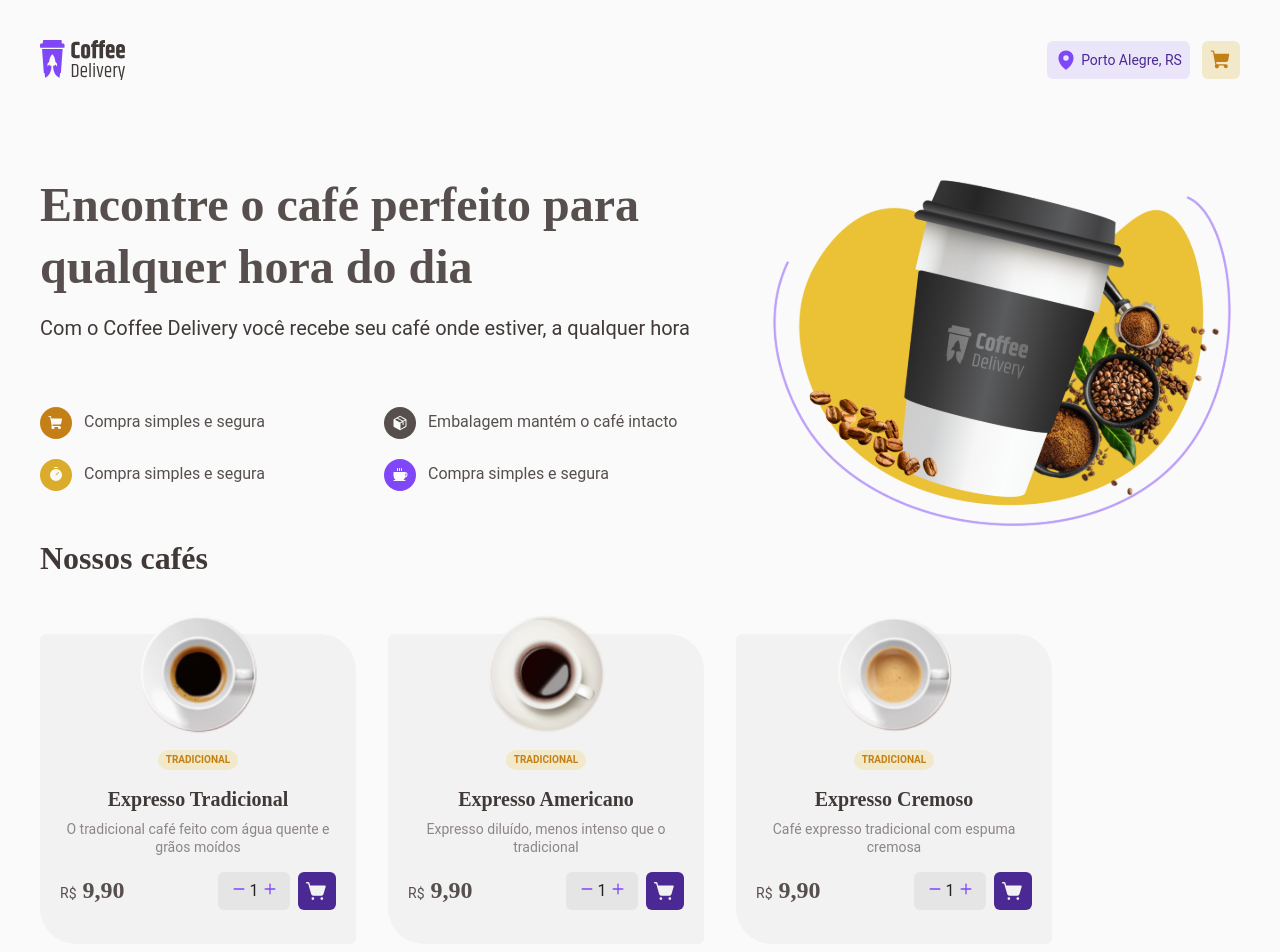
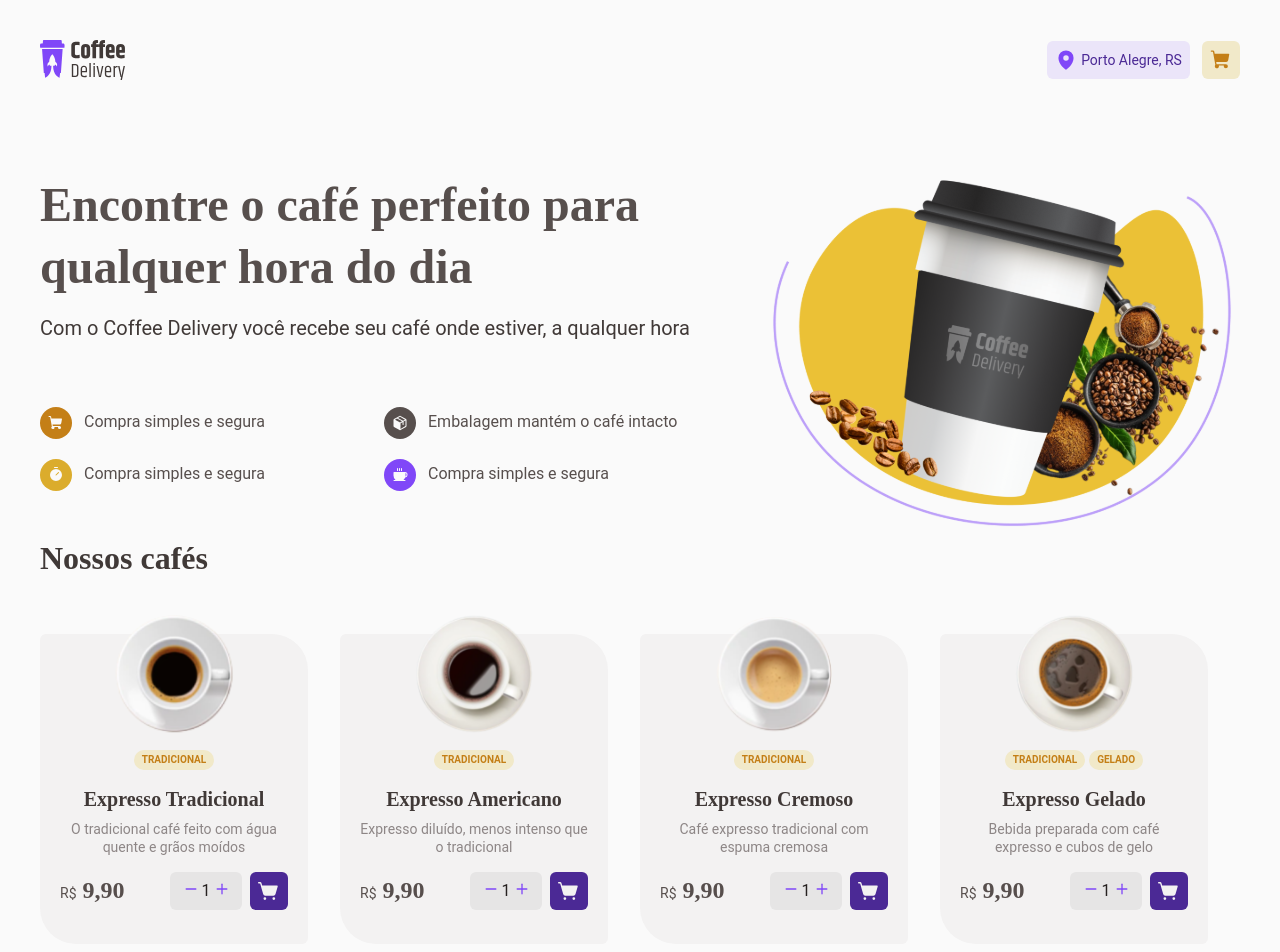
Before and after one commit to rosids/coffee-delivery, a React app: page / in a window 1280 px wide. Shown: the top 952 px of the page. Built offline with nearby package versions, Linux system fonts and the light colour scheme; the HTML template or start-up script is replaced by a standard one.

Commit message:
ajusta largura do card de café de acordo com tela do desktop

```diff
--- a/src/pages/Home/components/CoffeeCard/styles.ts
+++ b/src/pages/Home/components/CoffeeCard/styles.ts
@@ -10,6 +10,22 @@ export const CoffeeCardContainer = styled.div`
   flex-direction: column;
   gap: 1rem;
   padding: 0 1.25rem 1.25rem;
+
+  @media screen and (min-width: 1376px) and (max-width: 1439px) {
+    width: 18.75rem;
+  }
+  @media screen and (min-width: 1312px) and (max-width: 1375px) {
+    width: 17.75rem;
+  }
+  @media screen and (min-width: 1248px) and (max-width: 1311px) {
+    width: 16.75rem;
+  }
+  @media screen and (min-width: 1232px) and (max-width: 1247px) {
+    width: 16.5rem;
+  }
+  @media screen and (min-width: 1025px) and (max-width: 1246px) {
+    width: 16rem;
+  }
 `
 
 export const CoffeeImageContainer = styled.div`
```
